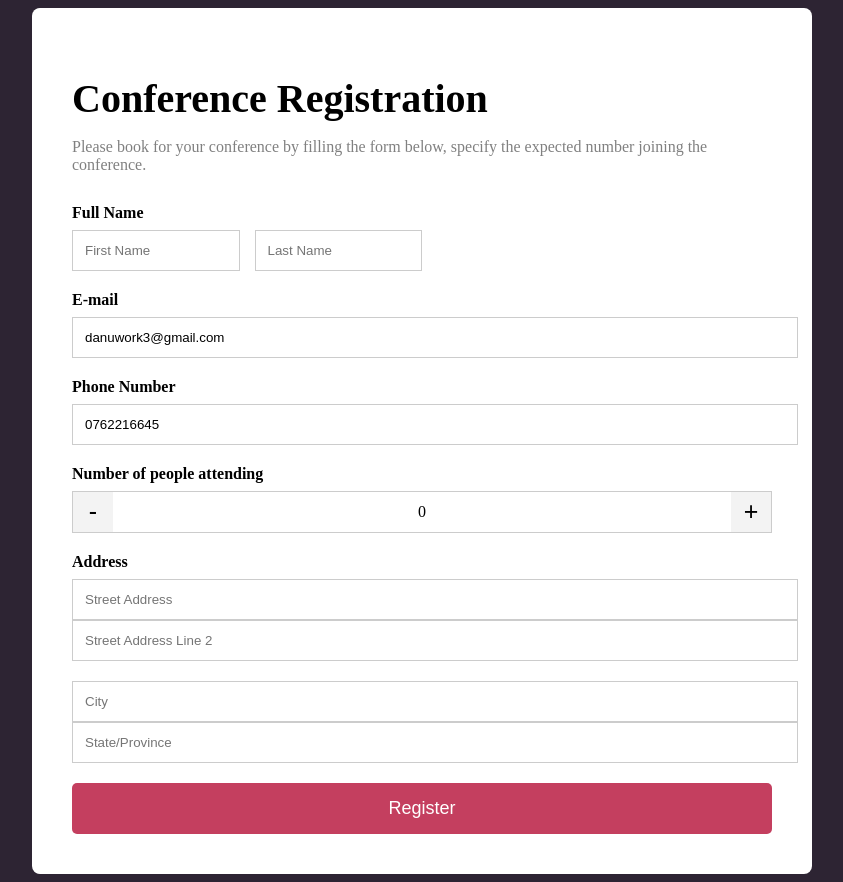
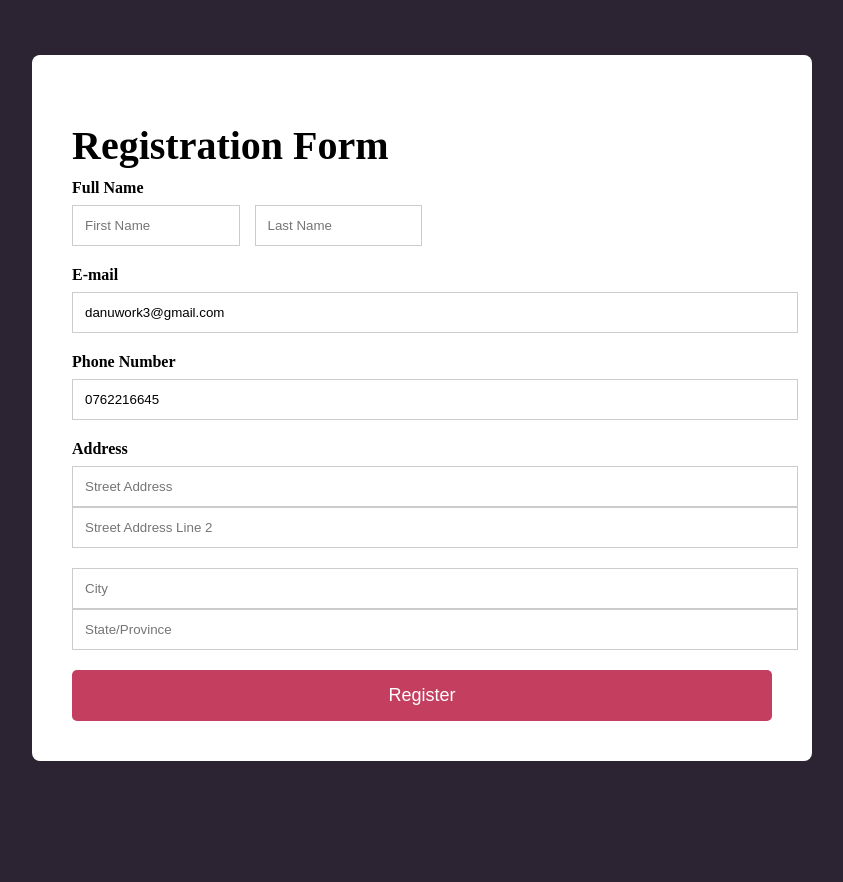
Before and after one commit to danuwork3/Register_Form, a plain HTML site: page Index.html in a window 1280 px wide. Shown: the whole page, without its empty margins (218-1061 px from the left). After the commit the page ends 816 px from the top, so only its background shows below. Drawn offline with Linux system fonts and the light colour scheme.

Commit message:
Updated register form

```diff
--- a/Index.html
+++ b/Index.html
@@ -9,9 +9,7 @@
 
 <body>
     <div class="container">
-        <h1>Conference Registration</h1>
-        <p>Please book for your conference by filling the form below, specify the expected number joining the conference.</p>
-
+        <h1>Registration Form</h1>
         <!-- MAILTO FORM -->
         <form action="mailto:danuwork3@gmail.com" method="post" enctype="text/plain">
 
@@ -34,15 +32,6 @@
             </div>
 
             <div class="group">
-                <label>Number of people attending</label>
-                <div class="counter">
-                    <button type="button" id="minus">-</button>
-                    <span id="count">0</span>
-                    <button type="button" id="plus">+</button>
-                </div>
-            </div>
-
-            <div class="group">
                 <label>Address</label>
                 <input type="text" name="address1" placeholder="Street Address"><br>
                 <input type="text" name="address2" placeholder="Street Address Line 2"><br>
```
